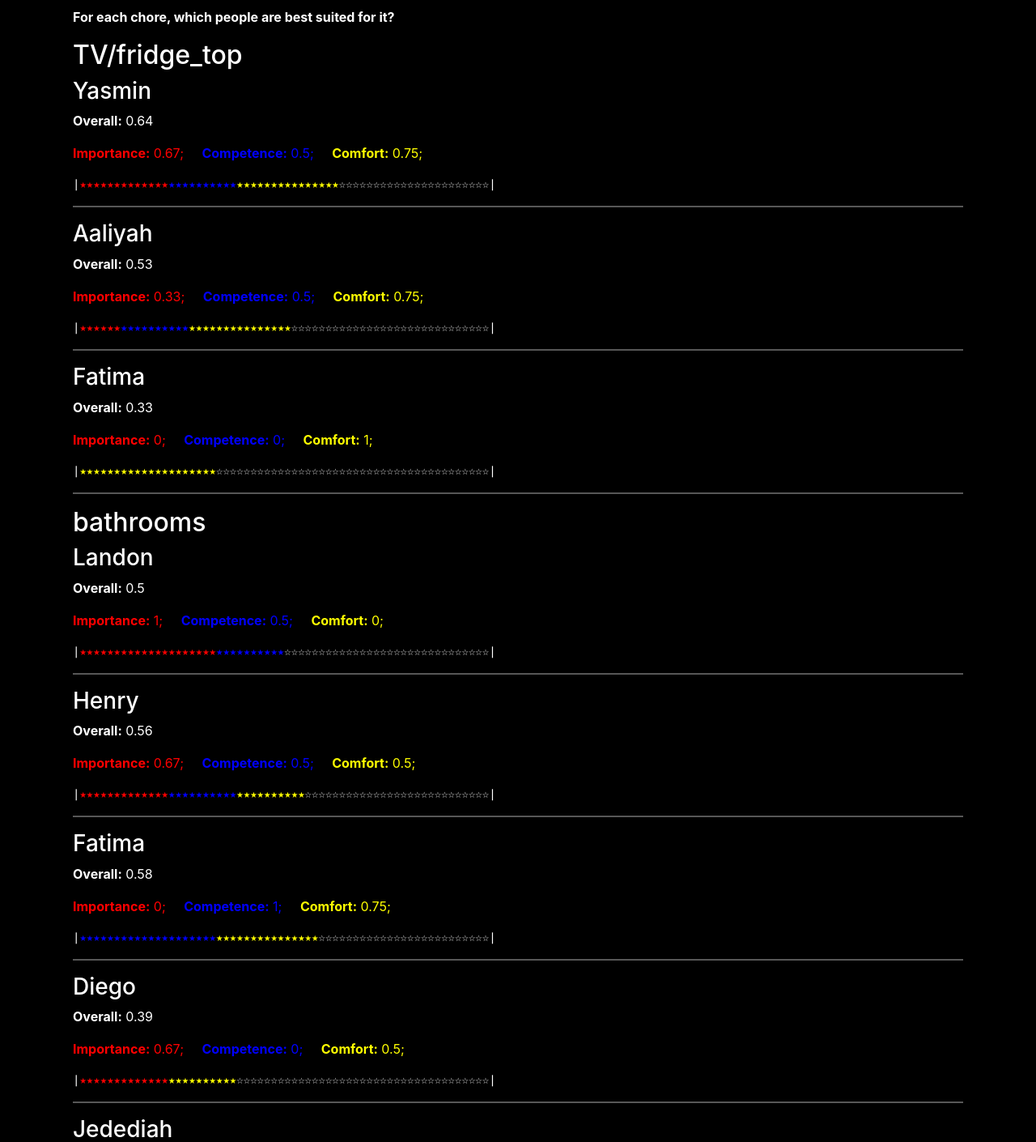
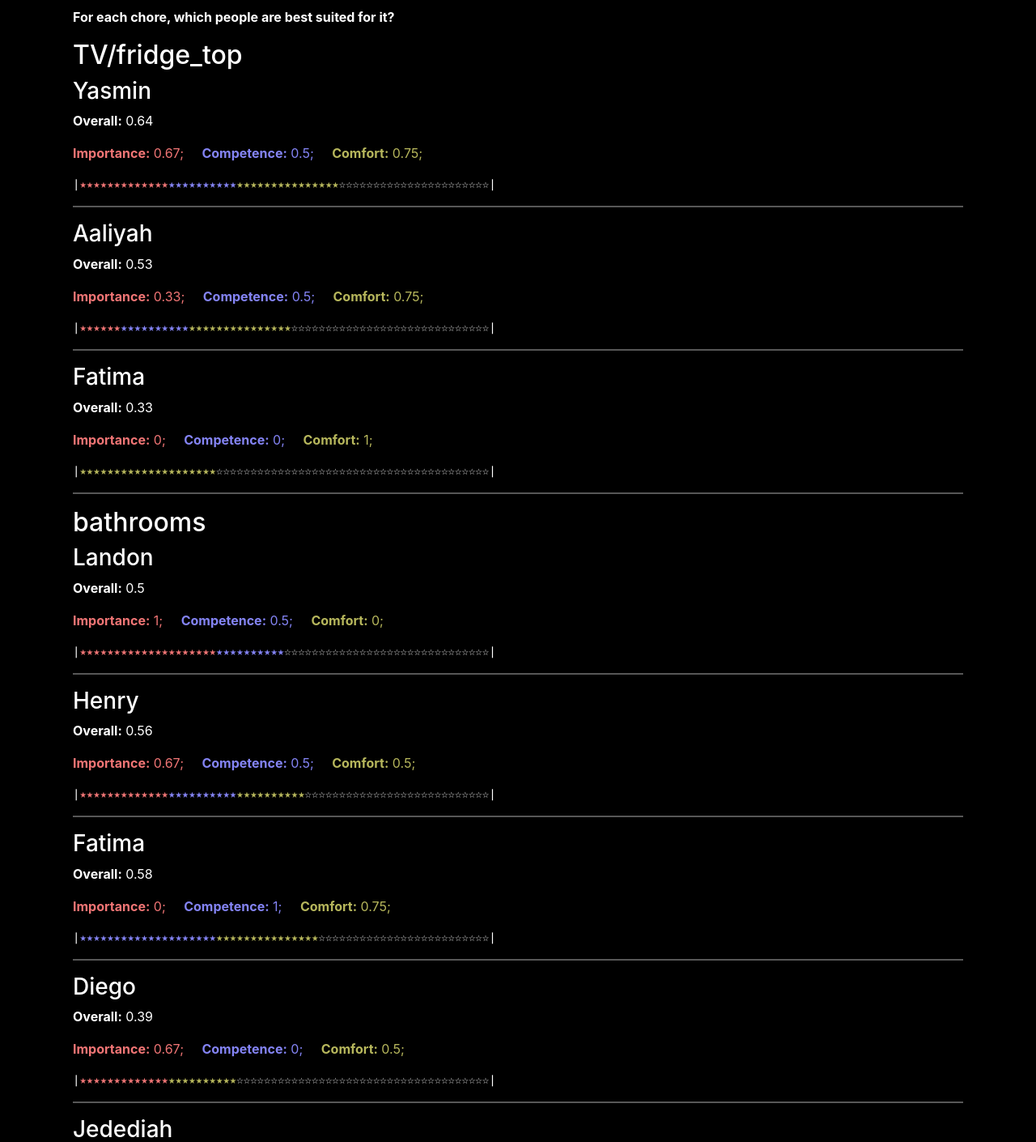
Before and after one commit to JonathanMcCormickJr/chores-assignment-system-DEV, a Flask app: page /analytics in a window 1280 px wide. Shown: the part 249-1659 px from the top of the page at 81% size. Run offline with Flask 2, Linux system fonts and the light colour scheme; some libraries are stand-ins or nearby versions.

Commit message:
Update color-coding for dark/light modes

```diff
--- a/static/css/custom.css
+++ b/static/css/custom.css
@@ -63,15 +63,3 @@ p {
     margin-left: -10px;
     margin-bottom: -20px;
 }
-
-.importance_color {
-    color: red;
-}
-
-.competence_color {
-    color: blue;
-}
-
-.comfort_color {
-    color: yellow;
-}
--- a/static/css/dark.css
+++ b/static/css/dark.css
@@ -40,3 +40,15 @@ pre.mode {
 hr.mode {
     border: 1px solid #575757;
 }
+
+.importance_color {
+    color: #f07575;
+}
+
+.competence_color {
+    color: #8484f5;
+}
+
+.comfort_color {
+    color: #b7b75c;
+}
```
Also changed, not shown: static/css/light.css (+12 -0 lines).
